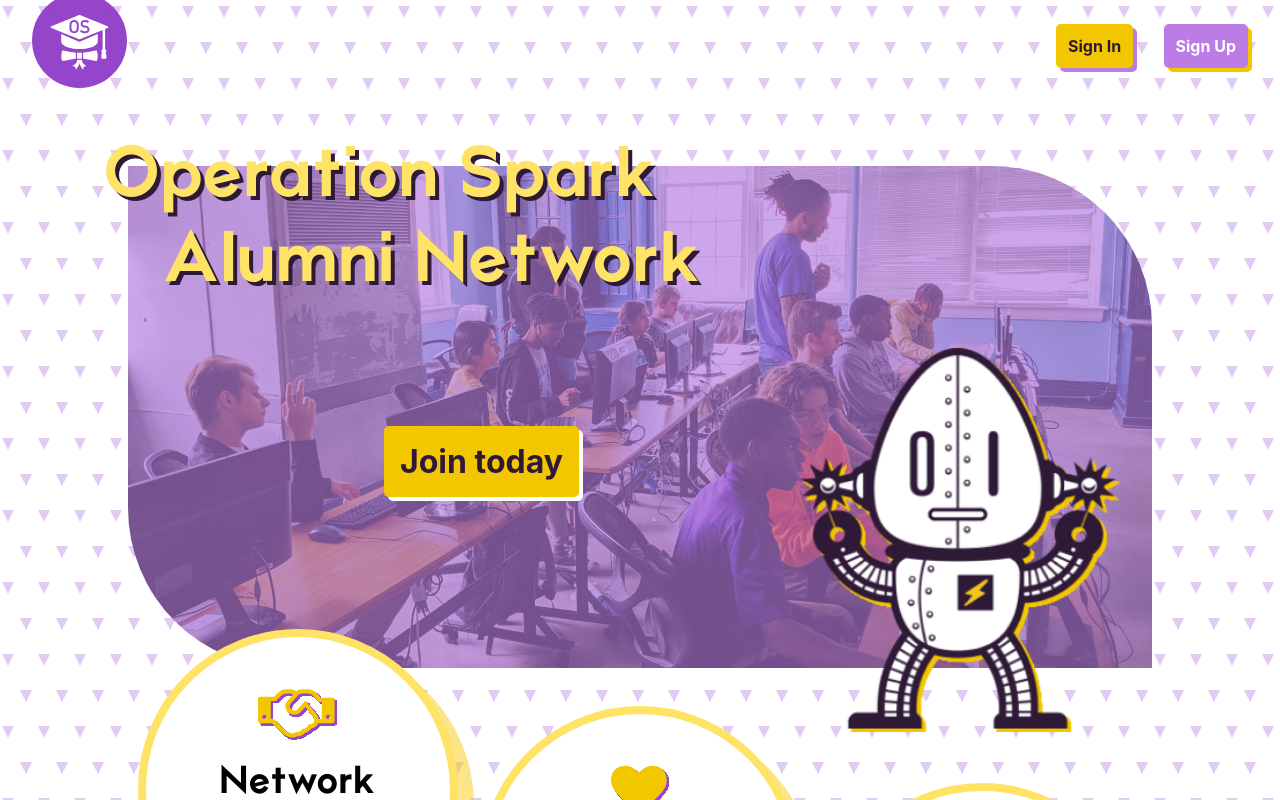
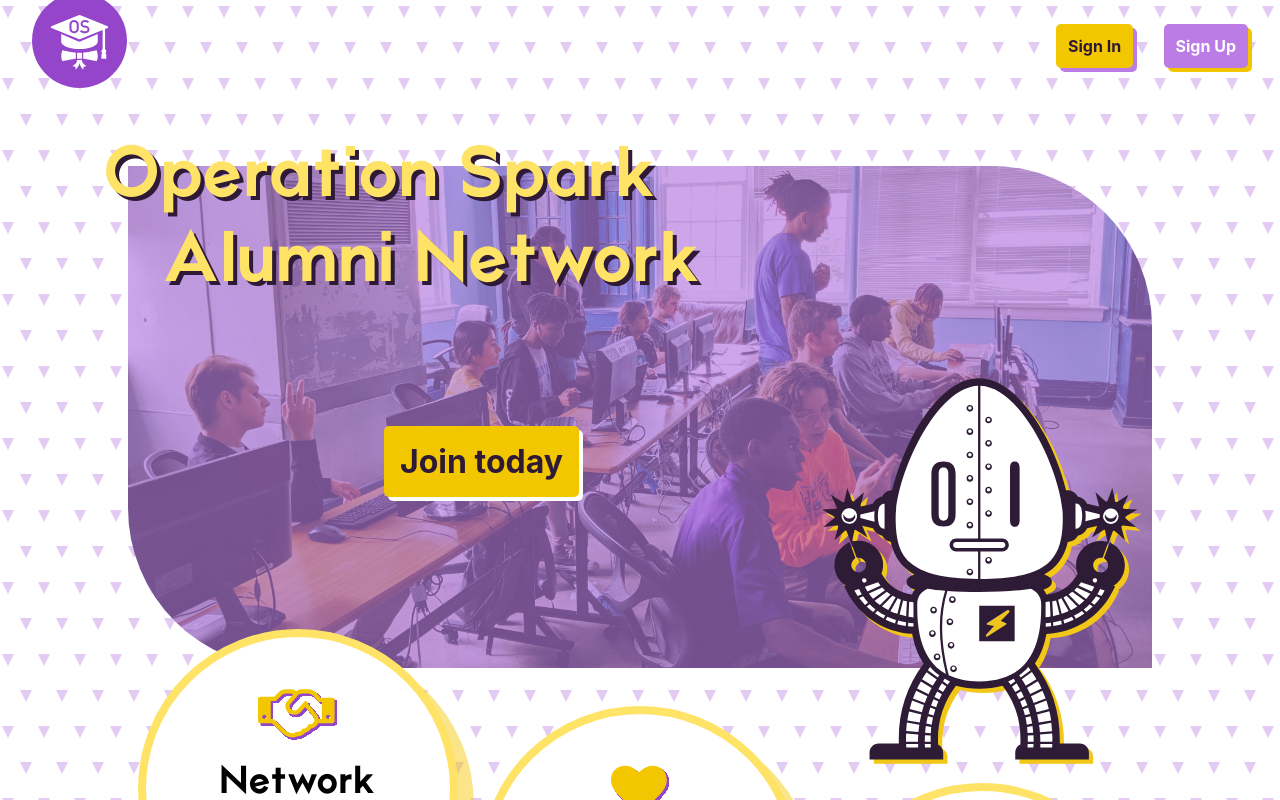
Before and after one commit to OperationSparkAlumni/alumni-network, a React (Create React App) app: page / in a window 1280 px wide. Shown: the top 800 px of the page. Built offline with nearby package versions, Linux system fonts and the light colour scheme.

Commit message:
replaces HalleBot asset

```diff
--- a/src/Home/Hero.jsx
+++ b/src/Home/Hero.jsx
@@ -5,7 +5,7 @@
 import colors from '../common/colors';
 import hero from '../assets/hero.png';
 import { Button } from '../components/ButtonLink';
-import HalleBot from '../assets/HalleBot.png';
+import HalleBot from '../assets/HalleBot.svg';
 
 const HeroDiv = styled.div`
   background-image: url(${hero});
@@ -26,9 +26,9 @@
 const HalleBotImg = styled.img`
   height: auto;
   position: absolute;
-  right: 0%;
-  top: 25%;
-  width: 30vw;
+  right: 1%;
+  top: 40%;
+  width: 25vw;
 `;
 
 const Hero = () => (
```
Also changed, not shown: src/assets/HalleBot.png (deleted), src/assets/HalleBot.svg (added).
